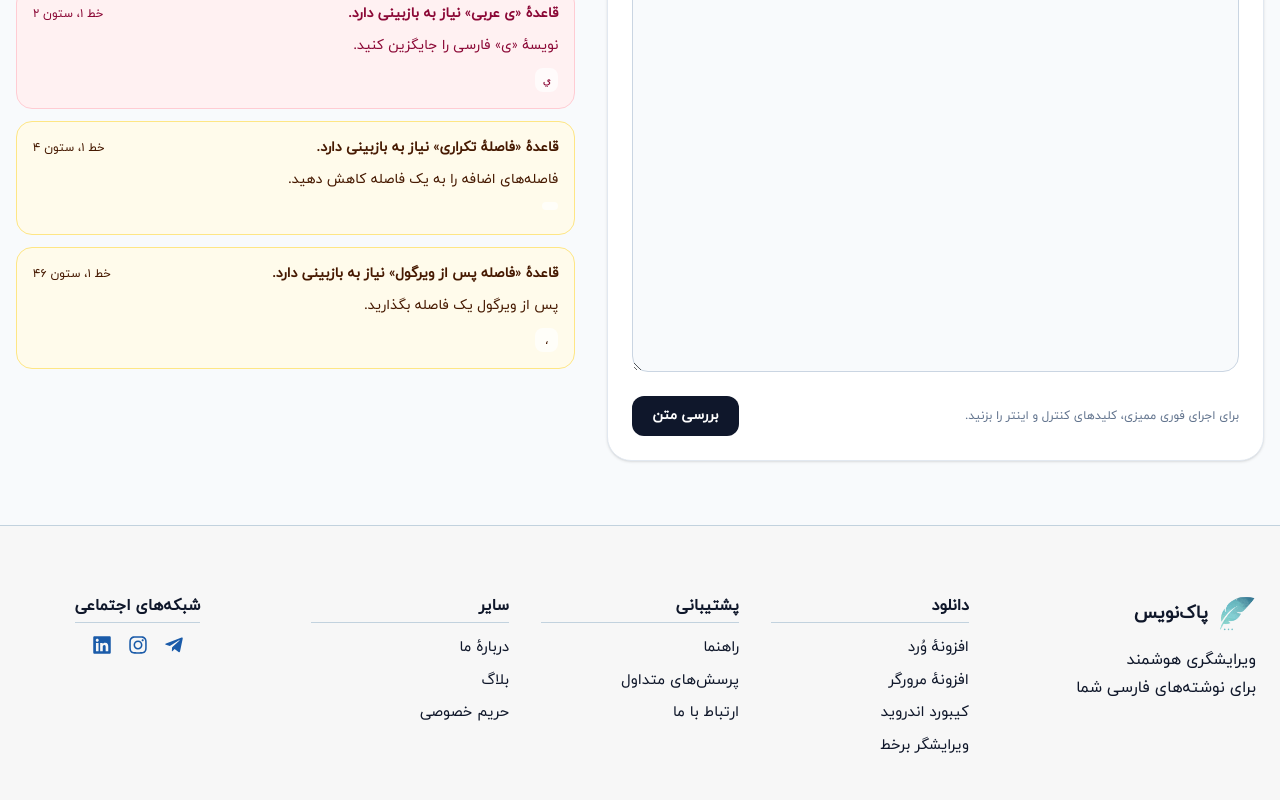
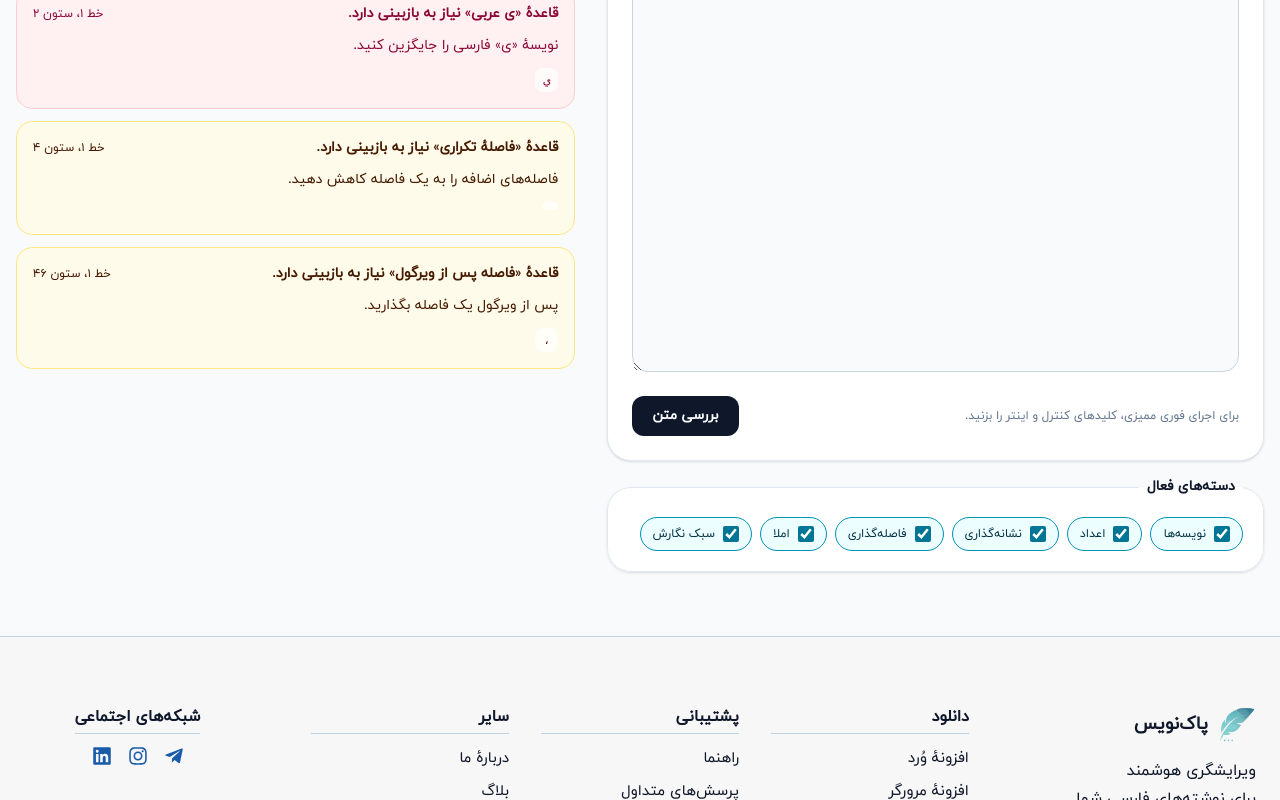
Before and after one commit to rezalwll/paknevis-website, a Next.js app: page /tools/text-audit in a window 1280 px wide. Shown: the part 443-1243 px from the top of the page. Built offline with nearby package versions, Linux system fonts and the light colour scheme.

Commit message:
feat(workbench): filter findings by editorial category

```diff
--- /dev/null
+++ b/src/features/text-audit/TextAuditFilters.tsx
@@ -0,0 +1,48 @@
+import type { RuleCategory } from "@/lib/text-audit";
+
+const CATEGORY_LABELS: Record<RuleCategory, string> = {
+  characters: "نویسه‌ها",
+  digits: "اعداد",
+  punctuation: "نشانه‌گذاری",
+  spacing: "فاصله‌گذاری",
+  spelling: "املا",
+  style: "سبک نگارش",
+};
+
+type TextAuditFiltersProps = {
+  categories: RuleCategory[];
+  selectedCategories: RuleCategory[];
+  onToggleCategory: (category: RuleCategory) => void;
+};
+
+export function TextAuditFilters({
+  categories,
+  selectedCategories,
+  onToggleCategory,
+}: TextAuditFiltersProps) {
+  return (
+    <fieldset className="rounded-3xl border border-slate-200 bg-white p-5 shadow-sm">
+      <legend className="px-2 text-sm font-bold text-slate-900">دسته‌های فعال</legend>
+      <div className="flex flex-wrap gap-2">
+        {categories.map((category) => {
+          const checked = selectedCategories.includes(category);
+
+          return (
+            <label
+              key={category}
+              className="inline-flex cursor-pointer items-center gap-2 rounded-full border border-slate-200 px-3 py-2 text-xs font-medium text-slate-700 transition has-[:checked]:border-cyan-600 has-[:checked]:bg-cyan-50 has-[:checked]:text-cyan-950"
+            >
+              <input
+                type="checkbox"
+                checked={checked}
+                onChange={() => onToggleCategory(category)}
+                className="h-4 w-4 accent-cyan-700"
+              />
+              {CATEGORY_LABELS[category]}
+            </label>
+          );
+        })}
+      </div>
+    </fieldset>
+  );
+}
--- a/src/features/text-audit/TextAuditWorkbench.tsx
+++ b/src/features/text-audit/TextAuditWorkbench.tsx
@@ -3,21 +3,35 @@
 import { useCallback, useDeferredValue, useMemo, useRef, useState } from "react";
 
 import { analyzePersianText } from "@/lib/text-audit";
+import type { RuleCategory } from "@/lib/text-audit";
 
 import { TextAuditEditor } from "./TextAuditEditor";
+import { TextAuditFilters } from "./TextAuditFilters";
 import { TextAuditIssues } from "./TextAuditIssues";
 import { TextAuditMetrics } from "./TextAuditMetrics";
 import { useAuditShortcut } from "./useAuditShortcut";
 
 const MAX_TEXT_LENGTH = 20_000;
 const SAMPLE_TEXT = "اين  متن برای معرفی ابزار ممیزی نوشته شده است،اما فاصله‌ها باید دقیق باشند.";
+const ALL_CATEGORIES: RuleCategory[] = [
+  "characters",
+  "digits",
+  "punctuation",
+  "spacing",
+  "spelling",
+  "style",
+];
 
 export function TextAuditWorkbench() {
   const [text, setText] = useState(SAMPLE_TEXT);
   const [committedText, setCommittedText] = useState(SAMPLE_TEXT);
+  const [selectedCategories, setSelectedCategories] = useState<RuleCategory[]>(ALL_CATEGORIES);
   const deferredText = useDeferredValue(committedText);
   const resultsRef = useRef<HTMLDivElement>(null);
-  const report = useMemo(() => analyzePersianText(deferredText), [deferredText]);
+  const report = useMemo(
+    () => analyzePersianText(deferredText, { categories: selectedCategories }),
+    [deferredText, selectedCategories],
+  );
 
   const analyze = useCallback(() => {
     setCommittedText(text);
@@ -26,9 +40,24 @@ export function TextAuditWorkbench() {
 
   useAuditShortcut(analyze);
 
+  const toggleCategory = useCallback((category: RuleCategory) => {
+    setSelectedCategories((current) =>
+      current.includes(category)
+        ? current.filter((item) => item !== category)
+        : [...current, category],
+    );
+  }, []);
+
   return (
     <div className="grid gap-8 lg:grid-cols-[minmax(0,1.08fr)_minmax(22rem,0.92fr)]">
-      <TextAuditEditor value={text} maxLength={MAX_TEXT_LENGTH} onChange={setText} onAnalyze={analyze} />
+      <div className="space-y-4">
+        <TextAuditEditor value={text} maxLength={MAX_TEXT_LENGTH} onChange={setText} onAnalyze={analyze} />
+        <TextAuditFilters
+          categories={ALL_CATEGORIES}
+          selectedCategories={selectedCategories}
+          onToggleCategory={toggleCategory}
+        />
+      </div>
       <div ref={resultsRef} tabIndex={-1} className="space-y-6 outline-none">
         <TextAuditMetrics report={report} />
         <TextAuditIssues issues={report.issues} />
```
